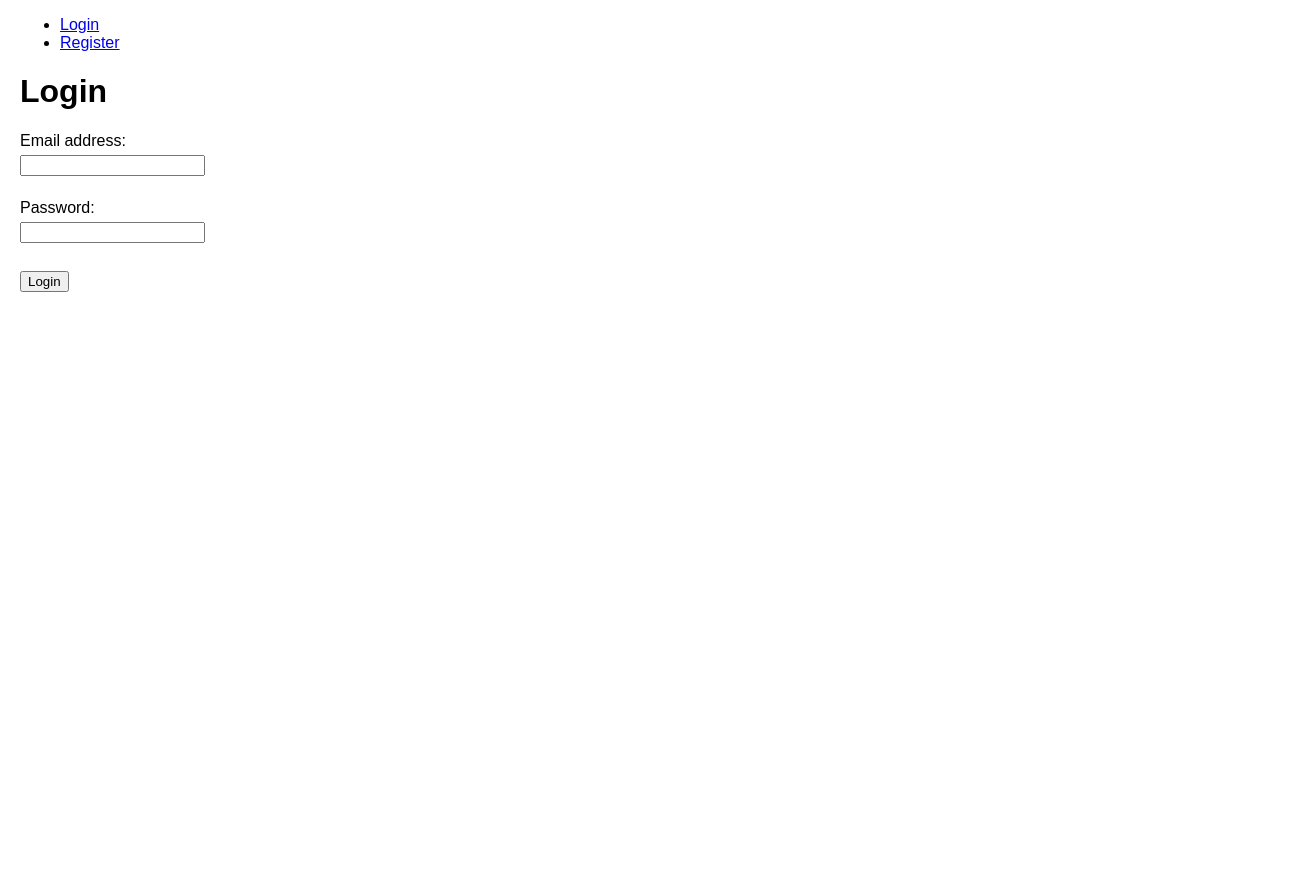
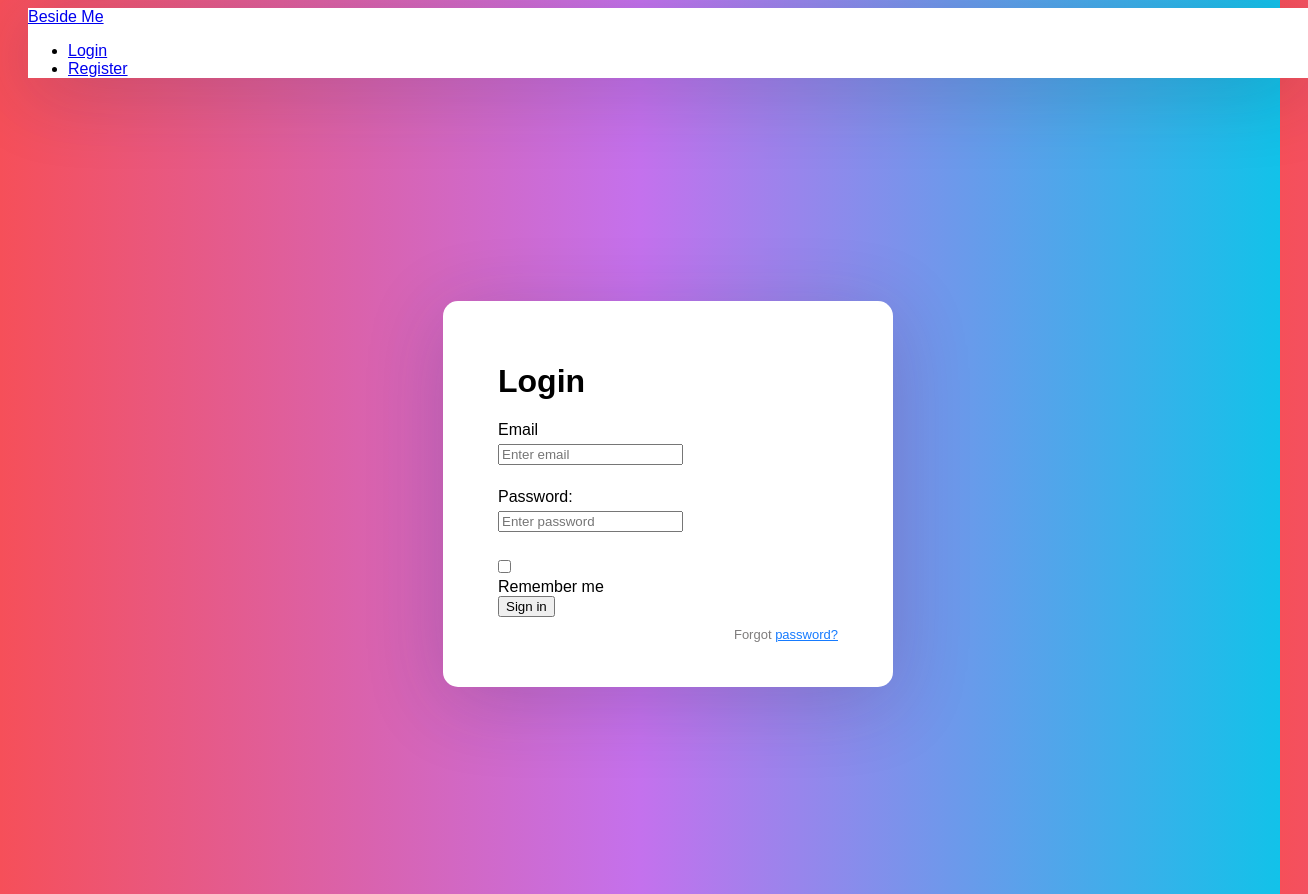
Before and after one commit to Studentfr/beside_me_heroku, a React (Create React App) app in the folder frontend/react-app/: page /auth in a window 1280 px wide. Shown: the whole page, 1308 px wide, since content can reach past the window. Before the commit the page ends 800 px from the top, so only its background shows below. Built offline with nearby package versions, Linux system fonts and the light colour scheme.

Commit message:
Added Dashboard.js and Logout.js and some css Need: merge with map

```diff
--- a/frontend/react-app/src/App.js
+++ b/frontend/react-app/src/App.js
@@ -2,17 +2,12 @@ import React, {useState} from "react";
 import "./App.css";
 import Map from "./components/map/Map";
 import Login from "./components/user/login";
-import { BrowserRouter as Router, Switch, Route } from 'react-router-dom';
+
+import { BrowserRouter as Router, Switch, Route, Link } from 'react-router-dom';
 import Register from "./components/user/register";
 import Navbar from "./components/user/Navbar";
 import Dashboard from "./components/user/Dashboard";
-
-
-
-
-
-
-const App = () => {
+import Logout from "./components/user/Logout"
 
 
     // const [token, setToken] = useState('');
@@ -22,26 +17,33 @@ const App = () => {
     //     console.log(tok)
     // }
 
-  return (
-    <div className='App'>
-      <Router>
-        <Navbar />
-        <Switch>
-          <Route path='/auth/' component={Login} exact />
-          <Route path='/api/users/' component={Register} exact />
-          {/*<Route path='/logout' component={Logout} exact />*/}
-          <Route path='/dashboard' component={Dashboard} exact />
-        </Switch>
-      </Router>
-    </div>
-    // <div className="App">
-    //   {/*<Map></Map>;*/}
-    //      <Login userLogin={userLogin}/>
-    //      <Register />
-    // </div>
+
+const App = () => {
 
 
+
+
+  return (<Router>
+      <div className="App">
+
+               <Navbar />
+      <div className="outer">
+        <div className="inner">
+          <Switch>
+           <Route path='/auth' component={Login} exact />
+          <Route path='/api/users/' component={Register} exact />
+          <Route path='/logout' component={Logout} exact />
+          <Route path='/dashboard' component={Dashboard} exact />
+          </Switch>
+        </div>
+      </div>
+    </div>
+       </Router>
   );
-};
+}
+
+
+
+
 
 export default App;
--- a/frontend/react-app/src/components/user/Dashboard.js
+++ b/frontend/react-app/src/components/user/Dashboard.js
@@ -1,12 +1,12 @@
 import React, { useState, useEffect, Fragment } from 'react';
 
 const Dashboard = () => {
-  const [username, setUsername] = useState('');
+  const [email, setEmail] = useState('');
   const [loading, setLoading] = useState(true);
 
   useEffect(() => {
     if (localStorage.getItem('token') === null) {
-      window.location.replace('/auth/');
+      window.location.replace('');
     } else {
       fetch('/api/user-list/', {
         method: 'GET',
@@ -17,9 +17,11 @@ const Dashboard = () => {
       })
         .then(res => res.json())
         .then(data => {
-          setUsername(data.username);
+          console.log(data)
+          setEmail(data.email);
           setLoading(false);
         });
+
     }
   }, []);
 
@@ -28,7 +30,8 @@ const Dashboard = () => {
       {loading === false && (
         <Fragment>
           <h1>Dashboard</h1>
-          <h2>Hello {username}!</h2>
+          <h2>Hello {email}!</h2>
+
         </Fragment>
       )}
     </div>
--- /dev/null
+++ b/frontend/react-app/src/components/user/Logout.js
@@ -0,0 +1,8 @@
+import React, {Component, useState} from "react";
+
+
+class Logout extends Component {
+
+}
+
+export default Logout
--- a/frontend/react-app/src/components/user/Navbar.js
+++ b/frontend/react-app/src/components/user/Navbar.js
@@ -10,10 +10,21 @@ const Navbar = () => {
     }
   }, []);
 
+  const handleLogout = e => {
+    e.preventDefault();
+
+     localStorage.clear();
+      setIsAuth(false);
+      window.location.replace('/');
+  };
+
   return (
-    <nav>
+       <nav className="navbar navbar-expand-lg navbar-light fixed-top">
+        <div className="container">
+          <Link className="navbar-brand" to={"/auth/"}>Beside Me</Link>
+          <div className="collapse navbar-collapse" id="navbarTogglerDemo02">
+            <ul className="navbar-nav ml-auto">
 
-      <ul>
         {isAuth === true ? (
           <Fragment>
             {' '}
@@ -21,7 +32,7 @@ const Navbar = () => {
               <Link to='/dashboard'>Dashboard</Link>
             </li>
             <li>
-              <Link to='/logout'>Logout</Link>
+              <Link to='/' onClick={handleLogout}>Logout</Link>
             </li>
           </Fragment>
         ) : (
@@ -36,7 +47,37 @@ const Navbar = () => {
           </Fragment>
         )}
       </ul>
-    </nav>
+
+
+          </div>
+        </div>
+      </nav>
+    // <nav>
+    //
+    //   <ul>
+    //     {isAuth === true ? (
+    //       <Fragment>
+    //         {' '}
+    //         <li>
+    //           <Link to='/dashboard'>Dashboard</Link>
+    //         </li>
+    //         <li>
+    //           <Link to='/' onClick={handleLogout}>Logout</Link>
+    //         </li>
+    //       </Fragment>
+    //     ) : (
+    //       <Fragment>
+    //         {' '}
+    //         <li>
+    //           <Link to='/auth/'>Login</Link>
+    //         </li>
+    //         <li>
+    //           <Link to='/api/users/'>Register</Link>
+    //         </li>
+    //       </Fragment>
+    //     )}
+    //   </ul>
+    // </nav>
   );
 };
 
--- a/frontend/react-app/src/components/user/login.js
+++ b/frontend/react-app/src/components/user/login.js
@@ -1,5 +1,5 @@
 import React, { useState, useEffect } from 'react';
-
+import "../../index.css"
 const Login = () => {
   const [username, setUsername] = useState('');
   const [password, setPassword] = useState('');
@@ -8,7 +8,7 @@ const Login = () => {
 
   useEffect(() => {
     if (localStorage.getItem('token') !== null) {
-      window.location.replace('http://localhost:3000/dashboard');
+      window.location.replace('/dashboard');
     } else {
       setLoading(false);
     }
@@ -31,10 +31,11 @@ const Login = () => {
     })
       .then(res => res.json())
       .then(data => {
-        if (data.key) {
+
+        if (data.token) {
           localStorage.clear();
-          localStorage.setItem('token', data.key);
-          window.location.replace('http://localhost:3000/dashboard');
+          localStorage.setItem('token', data.token);
+          window.location.replace('/dashboard');
         } else {
           setUsername('');
           setPassword('');
@@ -50,15 +51,19 @@ const Login = () => {
       {errors === true && <h2>Cannot log in with provided credentials</h2>}
       {loading === false && (
         <form onSubmit={onSubmit}>
-          <label htmlFor='username'>Email address:</label> <br />
+          <div className="form-group">
+          <label htmlFor='username' >Email</label> <br />
           <input
             name='username'
             type='username'
             value={username}
             required
             onChange={e => setUsername(e.target.value)}
+            className="form-control"  placeholder="Enter email"
           />{' '}
+          </div>
           <br />
+          <div className="form-group">
           <label htmlFor='password'>Password:</label> <br />
           <input
             name='password'
@@ -66,9 +71,21 @@ const Login = () => {
             value={password}
             required
             onChange={e => setPassword(e.target.value)}
+            className="form-control"  placeholder="Enter password"
           />{' '}
+          </div>
           <br />
-          <input type='submit' value='Login' />
+          <div className="form-group">
+                    <div className="custom-control custom-checkbox">
+                        <input type="checkbox" className="custom-control-input" id="customCheck1" />
+                        <label className="custom-control-label" htmlFor="customCheck1">Remember me</label>
+                    </div>
+                </div>
+
+          <button type="submit" className="btn btn-dark btn-lg btn-block">Sign in</button>
+                <p className="forgot-password text-right">
+                    Forgot <a href="#">password?</a>
+                </p>
         </form>
       )}
     </div>
--- a/frontend/react-app/src/components/user/register.js
+++ b/frontend/react-app/src/components/user/register.js
@@ -5,21 +5,10 @@ import {DomUtil as Cookies} from "leaflet/dist/leaflet-src.esm";
 
 class Register extends Component
 {
-  //   constructor(props) {
-  //   super(props);
-  //   this.state = {
-  //       firstname:'',
-  //       lastname:'',
-  //       username: '',
-  //       password: '',
-  //       photo: null,
-  //   };
-  //
-  //   this.onImageChange = this.onImageChange.bind(this);
-  // }
+
 
     state = {
-    credentials: {firstname:'', lastname:'', email: '', password: '', photo: null, groups: [], user_permissions: [], tags: [1]}
+    credentials: {firstname:'', lastname:'', email: '', password: '', photo: null, groups: [], user_permissions: [], tags: []}
   }
   onImageChange = event => {
     if (event.target.files && event.target.files[0]) {
@@ -43,11 +32,18 @@ class Register extends Component
       headers: {'Content-Type': 'application/json'},
       body: JSON.stringify(this.state.credentials)
     })
-    .then( data => data.json())
-    .then(
-      data => {
-        console.log(data.token);
-      }
+    // .then( data => data.json())
+    // .then(
+    //   data => {
+    //     console.log(data.token);
+        .then(res => res.json())
+        .then(data => {
+            if (data.key) {
+                localStorage.clear();
+                localStorage.setItem('token', data.key);
+                window.location.replace('/dashboard');
+            }
+        }
     )
     .catch( error => console.error(error))
   }
--- a/frontend/react-app/src/index.css
+++ b/frontend/react-app/src/index.css
@@ -1,5 +1,75 @@
+/*body {*/
+/*  margin: 0;*/
+/*  padding: 0;*/
+/*  font-family: sans-serif;*/
+/*}*/
+* {
+  box-sizing: border-box;
+}
+
 body {
+  min-height: 100vh;
+  display: flex;
+  font-weight: 400;
+  font-family: sans-serif;
+  background: #12c2e9;  /* fallback for old browsers */
+  background: -webkit-linear-gradient(to right, #f64f59, #c471ed, #12c2e9);  /* Chrome 10-25, Safari 5.1-6 */
+  background: linear-gradient(to right, #f64f59, #c471ed, #12c2e9); /* W3C, IE 10+/ Edge, Firefox 16+, Chrome 26+, Opera 12+, Safari 7+ */
+
+}
+
+body, html, .App, #root, .outer {
+  width: 100%;
+  height: 100%;
+}
+
+.navbar-light {
+  background-color: #ffffff;
+  box-shadow: 0px 14px 80px rgba(34, 35, 58, 0.2);
+}
+
+.outer {
+  display: flex;
+  justify-content: center;
+  flex-direction: column;
+  text-align: left;
+}
+
+.inner {
+  width: 450px;
+  margin: auto;
+  background: #ffffff;
+  box-shadow: 0px 14px 80px rgba(34, 35, 58, 0.2);
+  padding: 40px 55px 45px 55px;
+  border-radius: 15px;
+  transition: all .3s;
+}
+
+.outer .form-control:focus {
+  border-color: #167bff;
+  box-shadow: none;
+}
+
+.outer h3 {
+  text-align: center;
   margin: 0;
-  padding: 0;
-  font-family: sans-serif;
+  line-height: 1;
+  padding-bottom: 20px;
 }
+
+.custom-control-label {
+  font-weight: 400;
+}
+
+.forgot-password,
+.forgot-password a {
+  text-align: right;
+  font-size: 13px;
+  padding-top: 10px;
+  color: #7f7d7d;
+  margin: 0;
+}
+
+.forgot-password a {
+  color: #167bff;
+}
```
Also changed, not shown: 2 other files (tests, documents, lock files or other folders).
